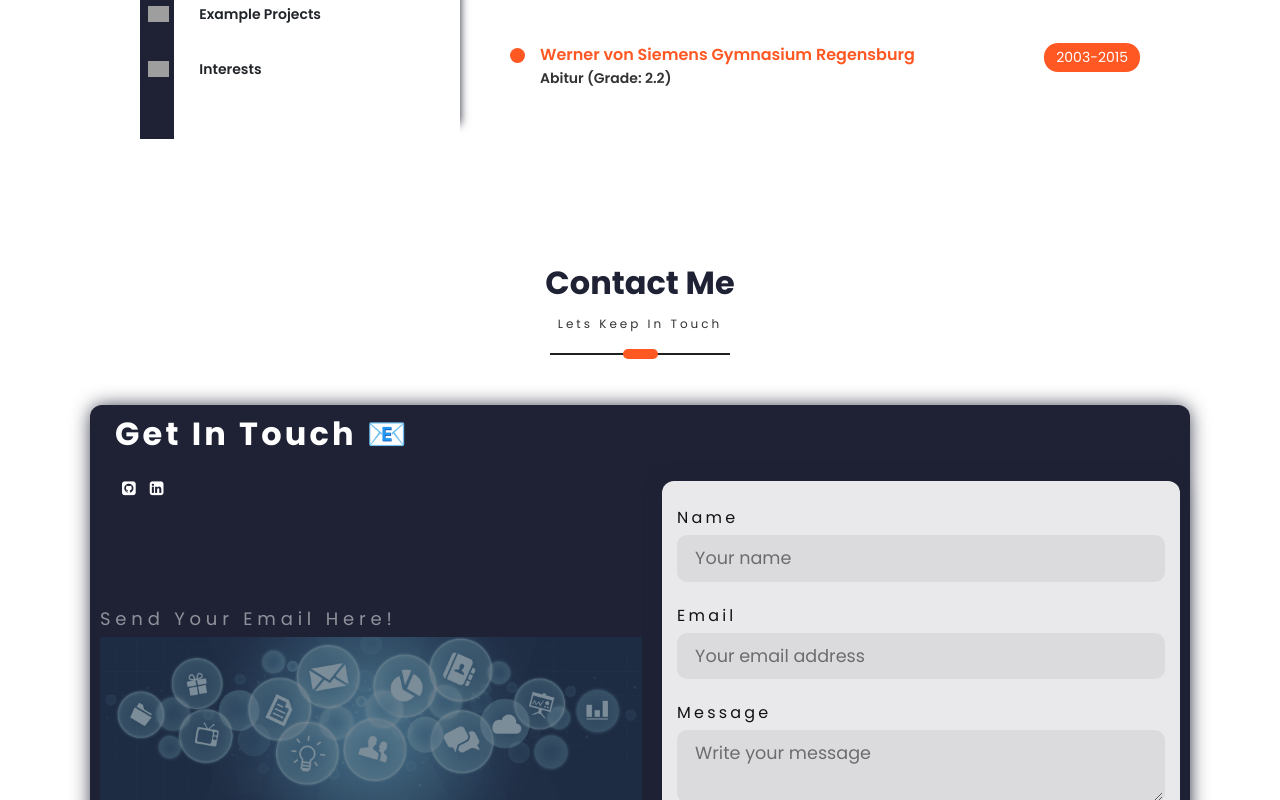
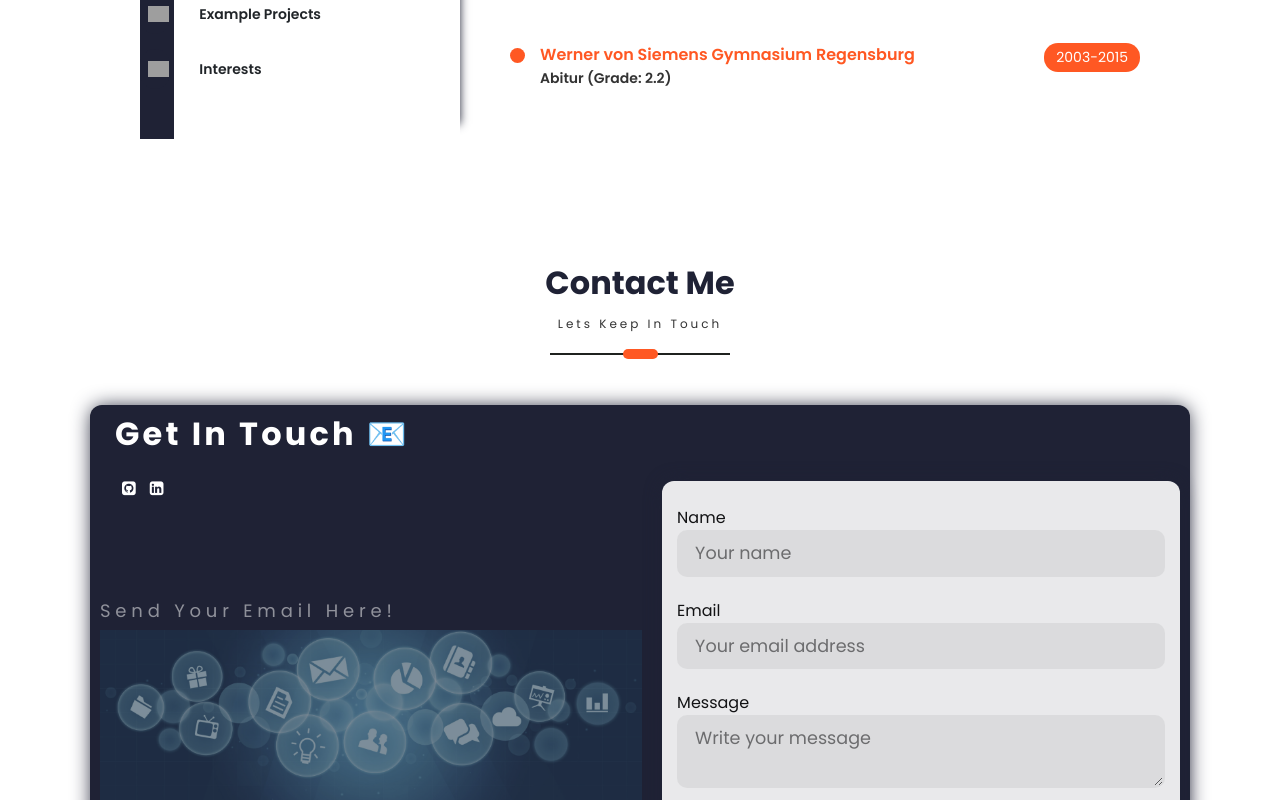
Before and after one commit to Fexol/Portfolio, a React (Create React App) app: page / in a window 1280 px wide. Shown: the part 2000-2800 px from the top of the page. Built offline with nearby package versions, Linux system fonts and the light colour scheme; grey boxes are pictures that could not be loaded; a web font is replaced by a local one.

Commit message:
fixed issue with incorrect use of labels, added autofill attribute to contact inputs, updated syntax for ReactDOM version 18

```diff
--- a/src/PortfolioContainer/ContactMe/ContactMe.js
+++ b/src/PortfolioContainer/ContactMe/ContactMe.js
@@ -115,13 +115,23 @@ export default function ContactMe(props) {
           </div>
           <form ref={ref} onSubmit={handleSubmit}>
             <p>{banner}</p>
-            <label htmlFor="name">Name</label>
-            <input placeholder="Your name" type="text" name="name" />
+            <span htmlFor="name">Name</span>
+            <input
+              autoComplete="off"
+              placeholder="Your name"
+              type="text"
+              name="name"
+            />
 
-            <label htmlFor="email">Email</label>
-            <input placeholder="Your email address" type="email" name="email" />
+            <span htmlFor="email">Email</span>
+            <input
+              autoComplete="off"
+              placeholder="Your email address"
+              type="email"
+              name="email"
+            />
 
-            <label htmlFor="message">Message</label>
+            <span htmlFor="message">Message</span>
             <textarea
               placeholder="Write your message"
               type="text"
```
Also changed, not shown: src/index.js (+4 -4 lines), 2 other files (tests, documents, lock files or other folders).
